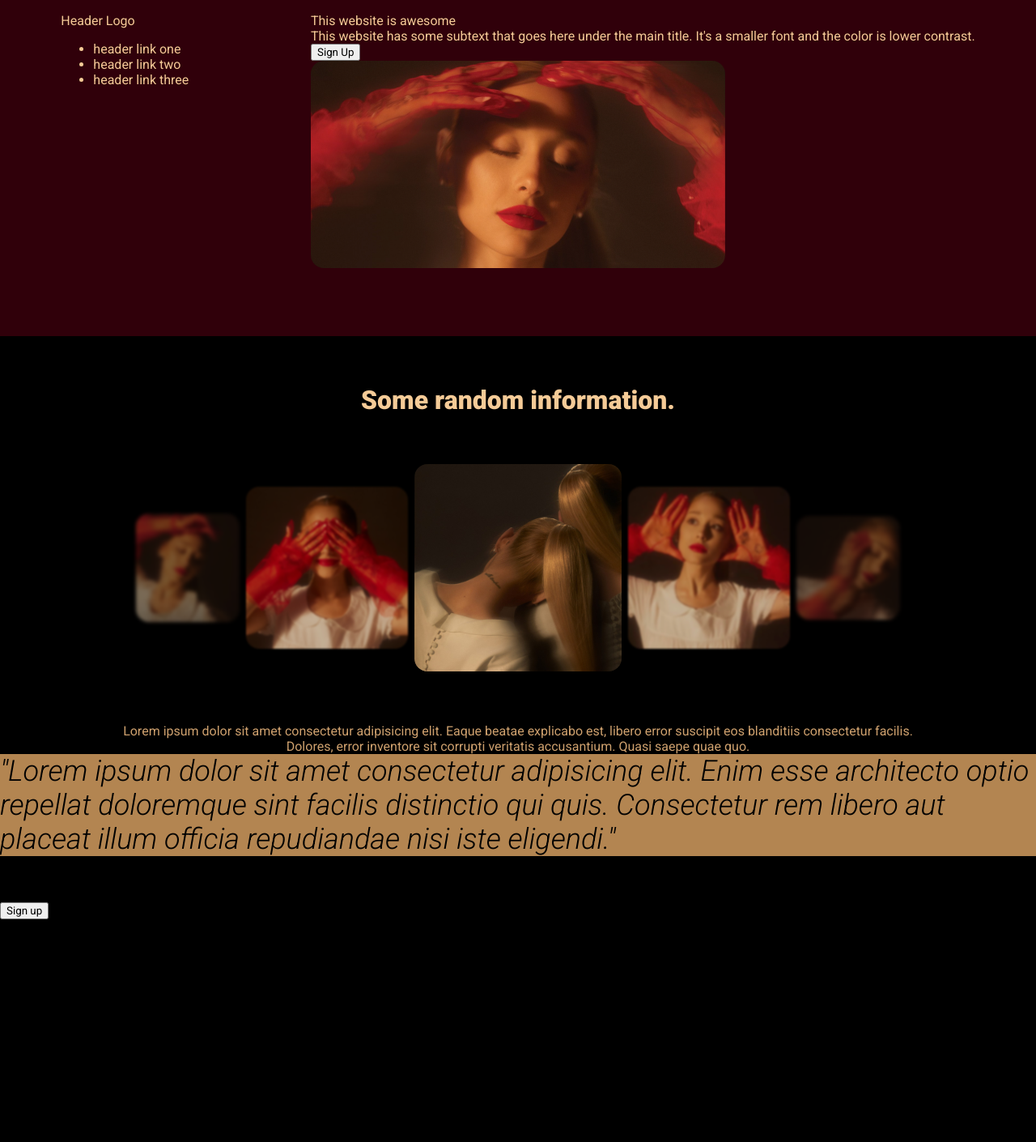
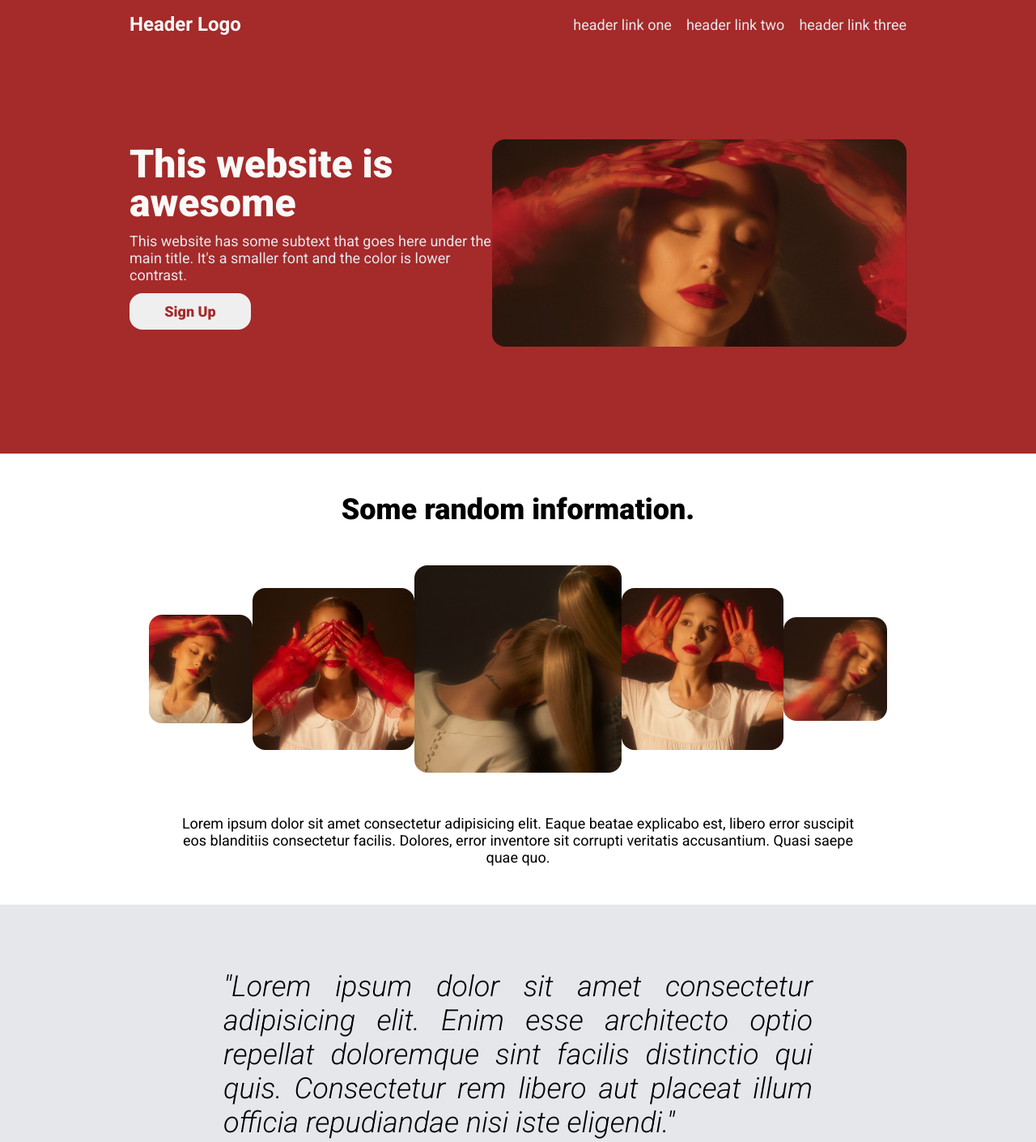
Before and after one commit to gabegmbr/odin-landing-page, a plain HTML site: page index.html in a window 1280 px wide. Shown: the top 1410 px of the page at 81% size. Before the commit the page ends 1154 px from the top, so only its background shows below. Drawn offline with Linux system fonts and the light colour scheme.

Commit message:
Finished project.

```diff
--- a/index.html
+++ b/index.html
@@ -61,7 +61,7 @@
         </div>
         <div class="end-button-section">
             <div class="end-button-left">
-                <div class="end-txt-top">Call to action!</div>
+                <div class="end-txt-top">Call to action! It's time!</div>
                 <div class="end-txt-bottom">Sign up for our product by clicking that button right over there!</div>
             </div>
             <button class="end-button">Sign up</button>
--- a/styles.css
+++ b/styles.css
@@ -1,131 +1,171 @@
+*{
+    font-family: 'Roboto', 'monospace';
+}
+
 body{
     display: flex;
     flex-direction: column;
-    margin: 0px;
-    padding: 0px;
-    background-color: #000000;
+    justify-content: space-between;
+    margin: 0;
+    padding: 0;
+    gap: 48px;
+    height: 100vh;
 }
 
-*{
-    font-family: 'Roboto', Arial;
+img{
+    border-radius: 16px;
 }
 
 .header{
     display: flex;
-    color: #f5cb97;
-    justify-content: space-around;
-    background-color: #30000a;
-    padding-top: 16px;
-    padding-bottom: 80px;
+    flex-direction: column;
+    align-items: center;
+    gap: 128px;
+    background-color: brown;
+    padding-bottom: 128px;
 }
 
-.header-left{
+.h-top{
+    display: flex;
+    justify-content: space-between;
+    align-items: center;
+    flex-wrap: wrap;
+    width: 75%;
+    margin-top: 16px;
+}
+.h-title{
+    font-size: 24px;
+    font-weight: 600;
+    color: #F9FAF8;
+}
+.h-links{
+    display: flex;
+    list-style-type: none;
+    margin: 0;
+    padding: 0;
+    gap: 18px;
+    font-size: 18px;
+    color: #E5E7EB;
+}
+
+.header-bottom{
+    display: flex;
+    justify-content: space-between;
+    align-items: center;
+    width: 75%;
+    flex-wrap: wrap;
+}
+.h-bottom-left{
     display: flex;
     flex-direction: column;
-    width: 500px;
-    gap: 16px;
+    width: 448px;
+    margin-bottom: 18px;
+    gap: 12px;
 }
-
-.header-title{
-    font-size: 24px;
-    font-weight: 800;
-    margin-bottom: 100px;
-}
-
-.header-main-text{
+.h-main-text{
     font-size: 48px;
     font-weight: 1000;
-    line-height: 44px;
+    line-height: 48px;
+    color: #F9FAF8
 }
-
-.header-subtext{
+.h-subtext{
     font-size: 18px;
-    color: #cfa16e;
+    color: #E5E7EB;
 }
-
-.header-button{
-    width: 120px;
-    height: 35px;
-    font-size: 16px;
-    font-weight: 700;
-    color: #f5cb97;
-    background-color: #9b3028;
+.h-button{
+    font-size: 18px;
+    font-weight: 800;
     border: 0px;
-    border-radius: 15px;
+    border-radius: 16px;
+    width: 150px;
+    height: 45px;
+    color: brown;
 }
-
-.header-right{
-    display: flex;
-    flex-direction: column;
-    align-items: flex-end;
-}
-
-.header-right img{
-    padding: 0px;
-    margin: 0px;
-}
-
-.header-links{
-    display: flex;
-    list-style-type: none;
-    font-size: 18px;
-    gap: 14px;
-    margin: 0;
-    padding: 0;
-    margin-bottom: 80px;
-    color: #cfa16e;
-}
-
-.header-img{
-    border-radius: 16px;
-}
-
-/* content section*/
 
 .content-container{
     display: flex;
     flex-direction: column;
-    color:#f5cb97;
     align-items: center;
-    gap: 60px;
-    margin-top: 60px;
+    gap: 48px;
 }
-
 .info-header{
-    font-size: 32px;
+    text-align: center;
+    font-size: 36px;
     font-weight: 1000;
 }
-
 .square-pictures{
     display: flex;
     align-items: center;
-    gap: 8px;
-}
-
-.square-pictures img{
-    border-radius: 16px;
-}
-
-.pic-type1{
-    filter:brightness(0.5) blur(2px);
-
-}
-.pic-type2{
-    filter:blur(1px) brightness(0.8);
 }
 
 .more-info{
+    width: 65%;
+    text-align: center;
+    font-size: 18px;
+    color: rgb(0, 0, 0);
+}
+
+.quote-container{
     display: flex;
+    flex-direction: column;
+    background-color: #E5E7EB;
+    justify-content: center;
     align-items: center;
-    text-align: center;
-    margin: 0;
-    width: 1000px;
-    color: #cfa16e;
+    padding: 80px;
+    gap: 18px;
 }
 
 .quote{
-    background-color: #b38551;
     font-size: 36px;
     font-weight: 300;
+    width: 65%;
+    text-align: justify;
+}
+
+.quote-sec{
+    text-align: right;
+    width: 65%;
+    font-size: 20px;
+    font-weight: 600;
+}
+
+.end-button-section{
+    display: flex;
     justify-content: space-around;
+    align-items: center;
+    background-color: brown;
+    align-self: center;
+    width: 75%;
+    border-radius: 16px;
+    padding: 80px 0px;
 }
+
+.end-txt-top{
+    color: #F9FAF8;
+    font-size: 22px;
+    font-weight: 600;
+}
+
+.end-txt-bottom{
+    color: #E5E7EB;
+    font-size: 16px;
+}
+
+.end-button{
+    font-size: 18px;
+    font-weight: 800;
+    border: solid white 3px;
+    border-radius: 16px;
+    width: 150px;
+    height: 45px;
+    color: white;
+    background-color: brown;
+}
+
+.footer{
+    background-color: rgb(7, 7, 7);
+    color: rgb(255, 255, 255);
+    padding: 16px;
+    border-radius: 16px 16px 0px 0px;
+    text-align: center;
+}
```
